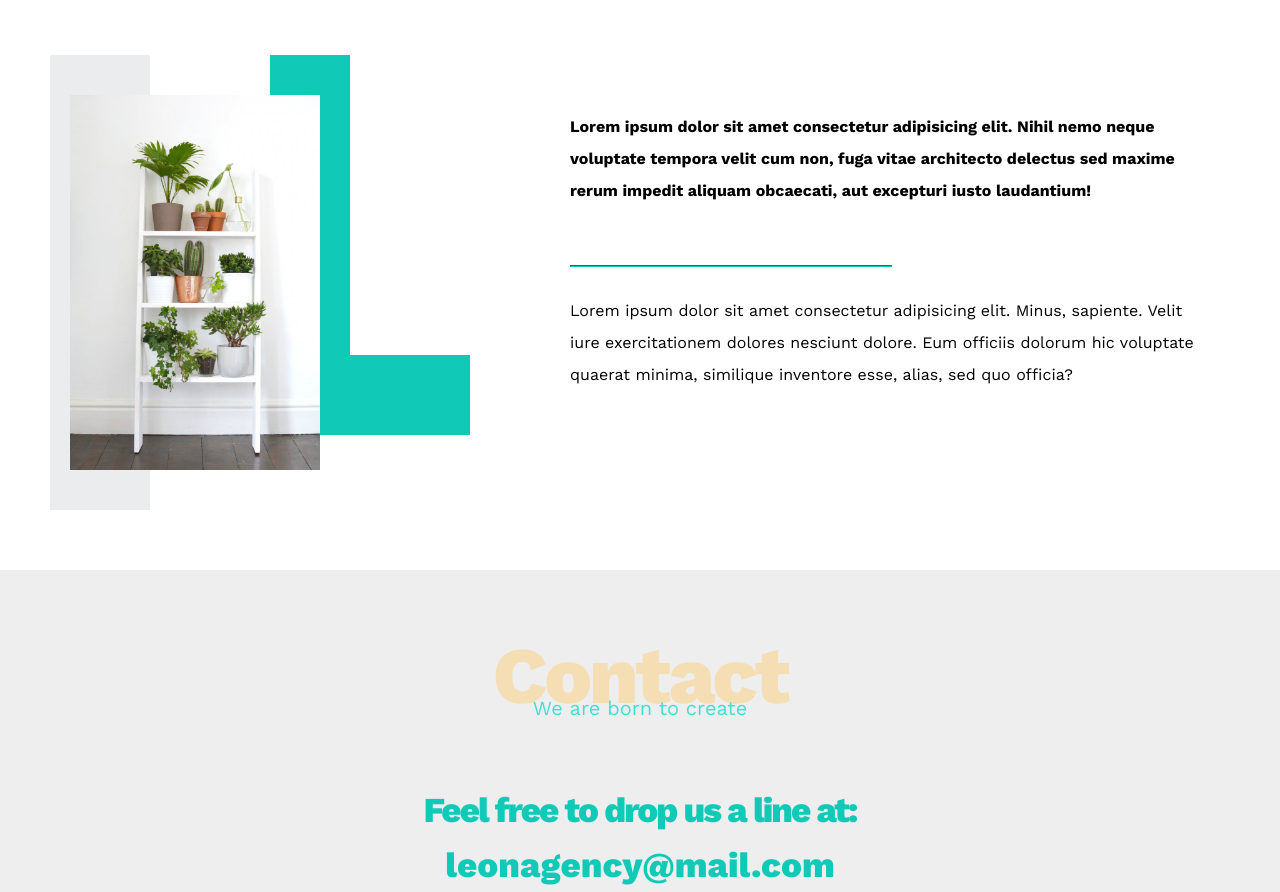
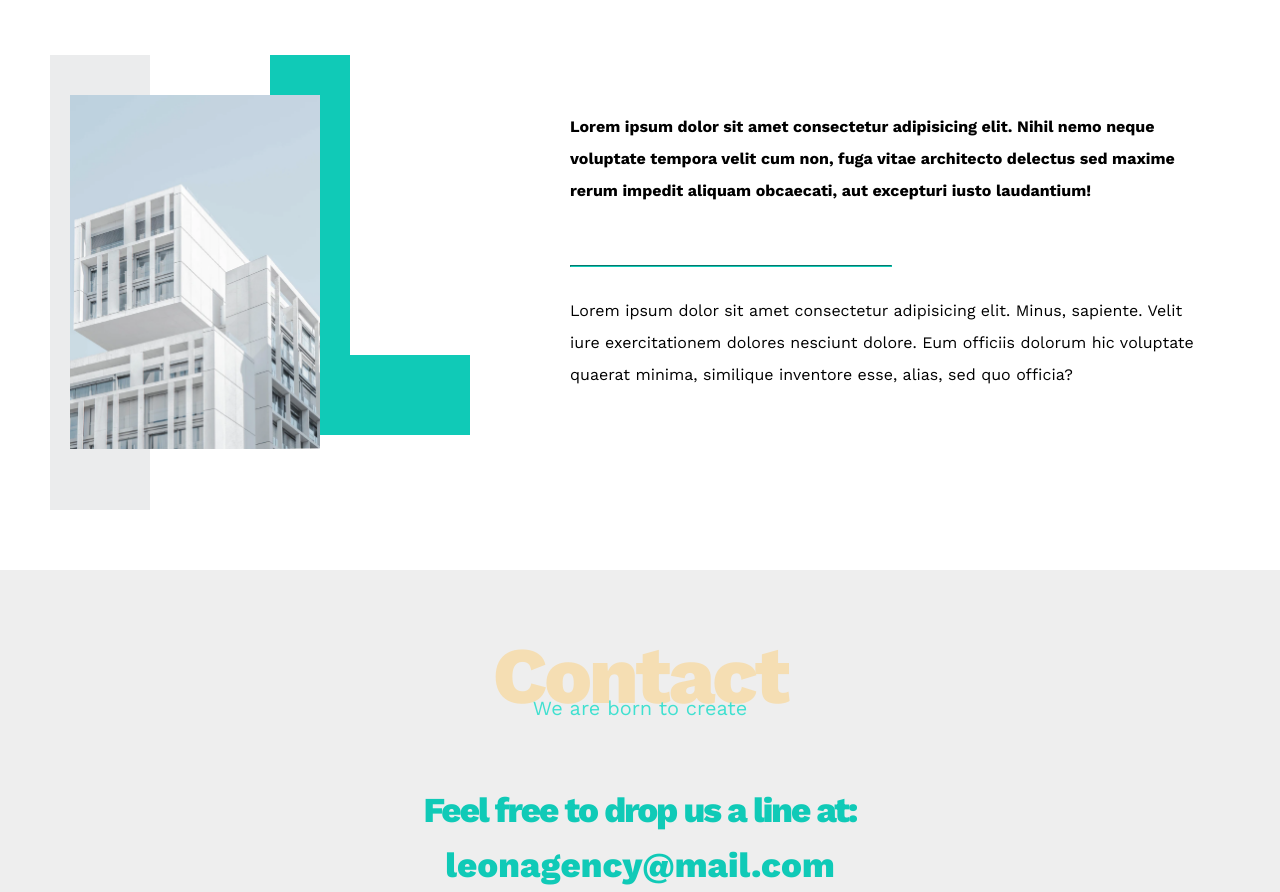
Before and after one commit to AlaaMohamed2021/First-Project, a plain HTML site: page index.html in a window 1280 px wide. Shown: the part 2917-3809 px from the top of the page. Drawn offline with nearby package versions, Linux system fonts and the light colour scheme.

Commit message:
Upload The Design

```diff
--- a/index.html
+++ b/index.html
@@ -159,7 +159,7 @@
             <p>Less is more work</p>
             <div class="about-content">
                 <div class="image">
-                    <img src="images/about.jpg" alt="" />
+                    <img src="Images/washington.png" alt="" />
                 </div>
                 <div class="text">
                     <p>
```
Also changed, not shown: Images/washington.png (added).
